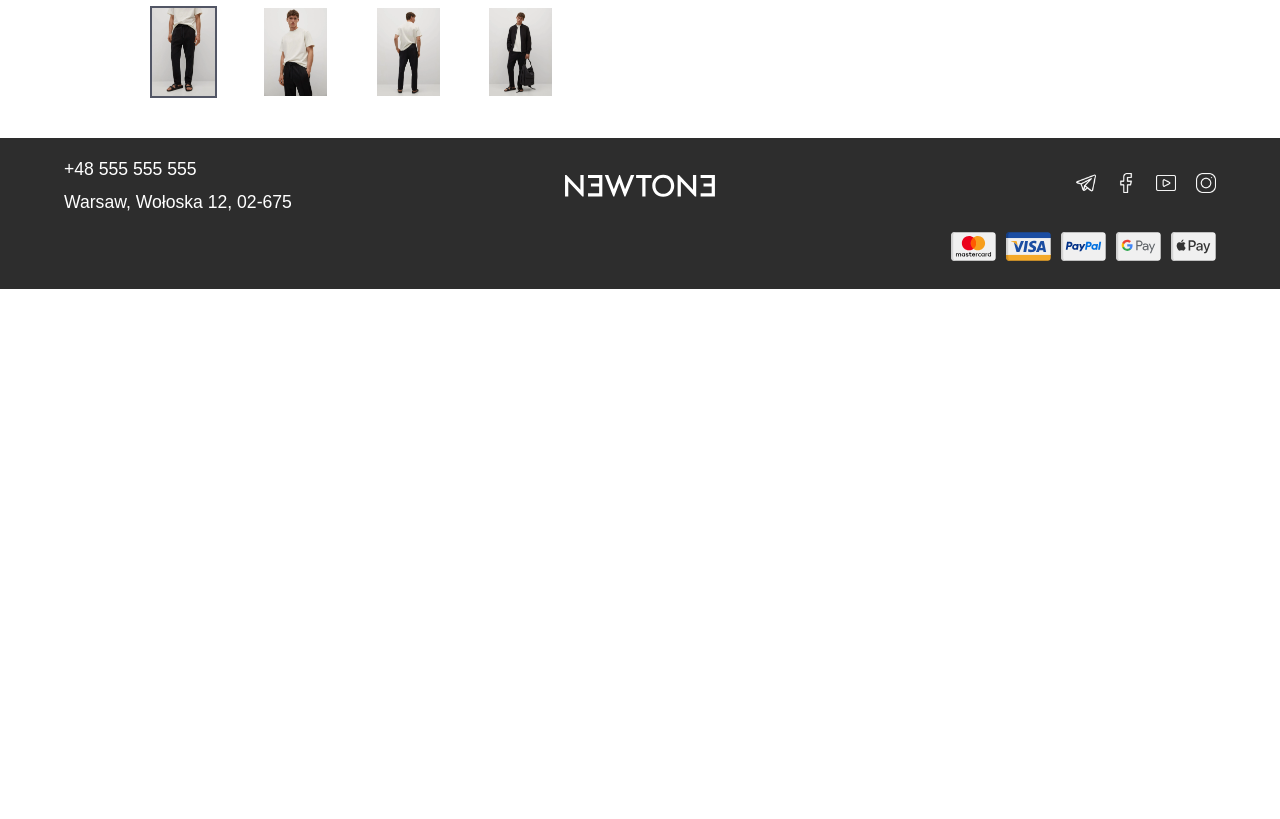
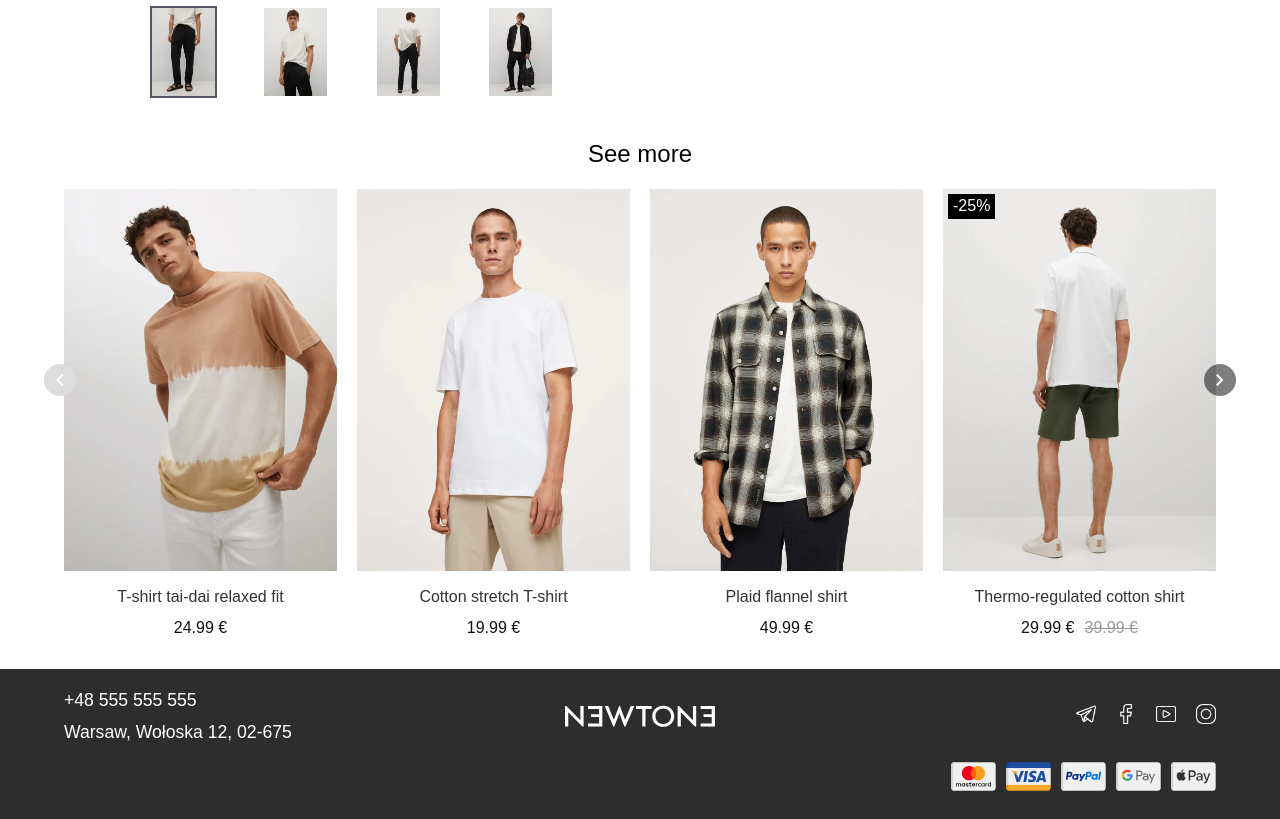
Before and after one commit to Siplyj/project_online_shop, a React (Vite) app: page /men/cotton_jogger_trousers in a window 1280 px wide. Shown: the part 780-1599 px from the top of the page. Before the commit the page ends 1069 px from the top, so only its background shows below. Built offline with nearby package versions, Linux system fonts and the light colour scheme.

Commit message:
Modified slider module with products

```diff
--- a/src/components/MainPageProducts.jsx
+++ b/src/components/ProductsSlider.jsx
@@ -1,8 +1,8 @@
 import { Link } from 'react-router-dom';
 import { useState, useEffect, useRef } from 'react';
-import classes from './MainPageProducts.module.css';
+import classes from './ProductsSlider.module.css';
 
-const MainPageProducts = ({title, gender}) => {
+const ProductsSlider = ({title, description, gender}) => {
   const [products, setProducts] = useState([]);
   const [startIndex, setStartIndex] = useState(0);
   const [itemsPerRow, setItemsPerRow] = useState(1);
@@ -75,7 +75,7 @@ const MainPageProducts = ({title, gender}) => {
   };
 
   const loadProducts = async () => {
-    const response = await fetch(`./files/products.json`);
+    const response = await fetch('/files/products.json');
     if (!response.ok) throw new Error('Error loading products');
     return await response.json();
   };
@@ -83,7 +83,7 @@ const MainPageProducts = ({title, gender}) => {
   return (
     <div className={classes.mainpage_products_wrapper}>
       <p className={classes.mainpage_products_title}>{title}</p>
-      <p className={classes.mainpage_products_description}>New arrivals</p>
+      {description && <p className={classes.mainpage_products_description}>{description}</p>}
 
       <section className={classes.mainpage_products_outer_wrapper}>
         <button
@@ -104,7 +104,7 @@ const MainPageProducts = ({title, gender}) => {
               products.map((product, index) => (
                 <Link
                   key={product.id}
-                  to={`${gender}/${product.url}`}
+                  to={`/${gender}/${product.url}`}
                   className={classes.mainpage_product_card}
                   style={{ width: `${cardWidth}px` }}
                 >
@@ -118,7 +118,7 @@ const MainPageProducts = ({title, gender}) => {
                     }
 
                     <img
-                      src={`./files/catalog/${gender}/${product.id.slice(-2)}_${product.url}/01.webp`}
+                      src={`/files/catalog/${gender}/${product.id.slice(-2)}_${product.url}/01.webp`}
                       alt={product.name}
                       loading="lazy"
                       ref={index === 0 ? firstImageRef : null}
@@ -164,4 +164,4 @@ const MainPageProducts = ({title, gender}) => {
   );
 };
 
-export default MainPageProducts;
+export default ProductsSlider;
--- a/src/pages/MainPage.jsx
+++ b/src/pages/MainPage.jsx
@@ -2,7 +2,7 @@
 
 import classes from './MainPage.module.css';
 import MainPageCategories from '../components/MainPageCategories';
-import MainPageProducts from '../components/MainPageProducts';
+import ProductsSlider from '../components/ProductsSlider';
 import MainPageBrands from '../components/MainPageBrands';
 import MainPageAddress from '../components/MainPageAddress';
 
@@ -11,8 +11,8 @@ const MainPage = () => {
     return (
         <>
             <MainPageCategories />
-            <MainPageProducts title="Women’s clothing" gender="women" />
-            <MainPageProducts title="Men’s clothing" gender="men" />
+            <ProductsSlider title="Women’s clothing" description="New arrivals" gender="women" />
+            <ProductsSlider title="Men’s clothing" description="New arrivals" gender="men" />
             <MainPageBrands />
             <MainPageAddress />
         </>
--- a/src/pages/ProductPage.jsx
+++ b/src/pages/ProductPage.jsx
@@ -2,6 +2,7 @@ import { useParams } from 'react-router-dom';
 import { useEffect, useState } from 'react';
 
 import classes from './ProductPage.module.css';
+import ProductsSlider from '../components/ProductsSlider';
 
 function ProductPage() {
   const { category, product_url } = useParams();
@@ -65,6 +66,7 @@ function ProductPage() {
   };
 
   return (
+    <>
     <div className={classes.product_wrapper} >
       <div className={classes.product_slider} >
         <div className={classes.product_slider_big_image}>
@@ -126,7 +128,8 @@ function ProductPage() {
         <button className={classes.product_cart_button}>
           Add to cart
         </button>
-      </div>
+
+
 
         {/*<p>{product.description}</p>
 
@@ -134,6 +137,10 @@ function ProductPage() {
         <p><strong>Country of origin:</strong> {product.countryOfOrigin}</p>*/}
 
        </div>
+    </div>
+    <ProductsSlider title="See more" gender={product.gender} />
+    </>
+
   );
 }
 
```
Also changed, not shown: src/components/ProductsSlider.module.css (renamed from src/components/MainPageProducts.module.css). Lines whose indentation alone changed are shown as unchanged.
